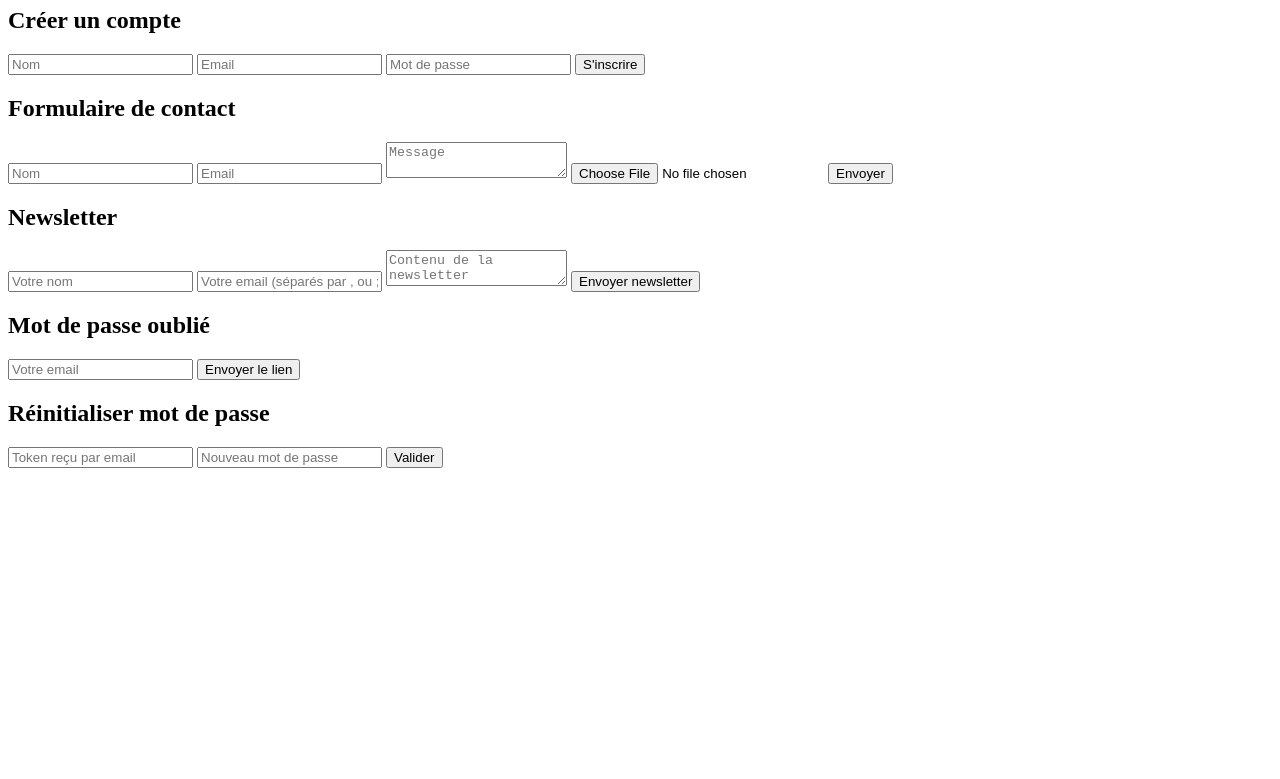
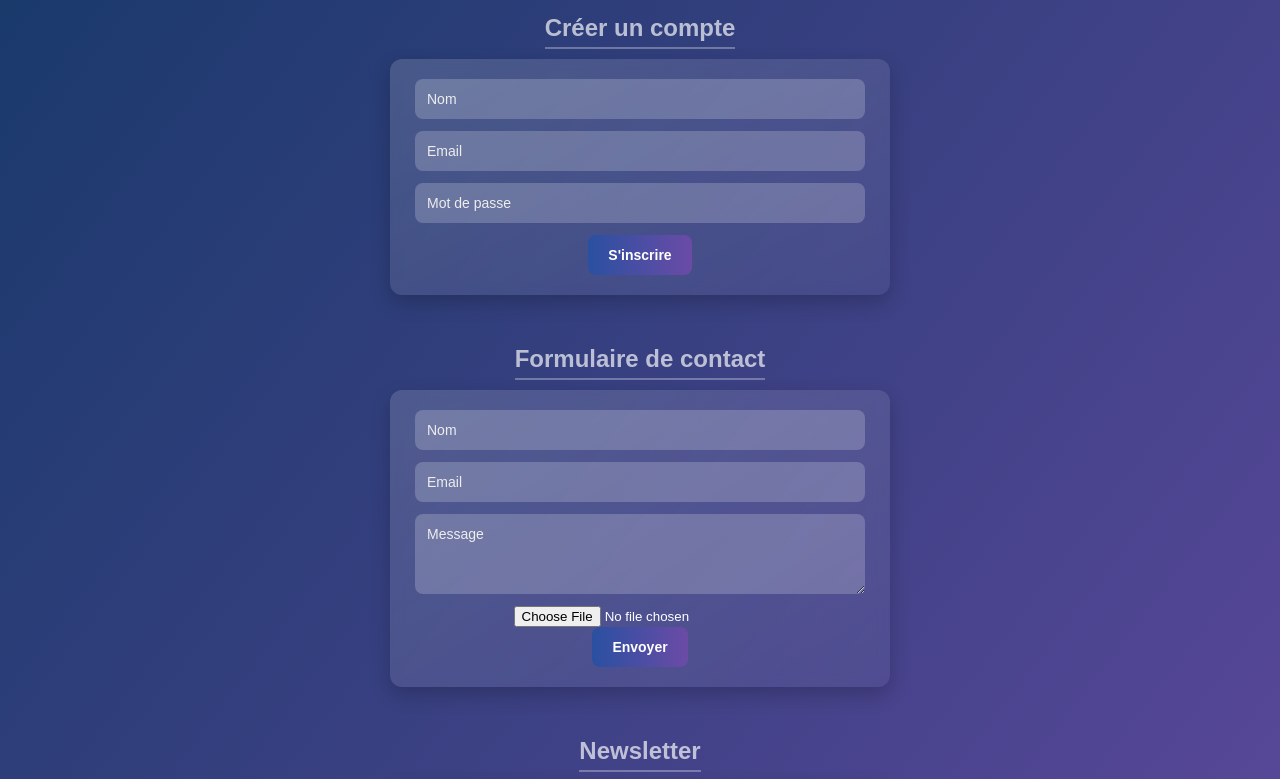
Before and after one commit to charlene631/tp-nodemailer, a website: page public/index.html in a window 1280 px wide. Shown: the part 73-852 px from the top of the page. Before the commit the page ends 800 px from the top, so only its background shows below. Drawn offline with Linux system fonts and the light colour scheme.

Commit message:
style.css

```diff
--- a/public/index.html
+++ b/public/index.html
@@ -3,6 +3,8 @@
 <head>
   <meta charset="UTF-8">
   <title>TP Nodemailer</title>
+  <link rel="stylesheet" href="style.css">
+
 </head>
 <body>
   <h1>TP Nodemailer</h1>
--- /dev/null
+++ b/public/style.css
@@ -0,0 +1,116 @@
+/* Reset basique */
+* {
+  box-sizing: border-box;
+  margin: 0;
+  padding: 0;
+  font-family: Arial, sans-serif;
+}
+
+/* Body avec dégradé linéaire */
+body {
+  background: linear-gradient(to bottom right, #18396a, #6b4ba6);
+  color: #fff;
+  display: flex;
+  flex-direction: column;
+  align-items: center;
+  justify-content: center;
+  min-height: 100vh;
+  margin: 0;
+  padding: 0;
+}
+
+/* Titres */
+h1 {
+  text-align: center;
+  margin-bottom: 30px;
+  color: #fffa;
+  text-shadow: 1px 1px 3px rgba(0,0,0,0.3);
+}
+
+h2 {
+  margin-top: 20px;
+  margin-bottom: 10px;
+  color: #fffa;
+  border-bottom: 2px solid rgba(255, 255, 255, 0.3);
+  padding-bottom: 5px;
+}
+
+/* Formulaires avec léger fond semi-transparent + dégradé */
+form {
+  background: linear-gradient(to bottom right, rgba(255,255,255,0.15), rgba(255,255,255,0.05));
+  padding: 20px 25px;
+  margin-bottom: 30px;
+  border-radius: 12px;
+  box-shadow: 0 8px 20px rgba(0,0,0,0.2);
+  max-width: 500px;
+  width: 100%;
+  backdrop-filter: blur(6px);
+}
+
+/* Centrer les boutons dans le formulaire */
+form {
+  display: flex;
+  flex-direction: column; /* garde les champs empilés verticalement */
+  align-items: center;    /* centre horizontalement tout le contenu */
+}
+
+
+/* Champs de saisie */
+input[type="text"],
+input[type="email"],
+input[type="password"],
+textarea {
+  width: 100%;
+  padding: 12px;
+  margin-bottom: 12px;
+  border: none;
+  border-radius: 8px;
+  font-size: 14px;
+  background: rgba(255,255,255,0.2);
+  color: #fff;
+}
+
+input::placeholder,
+textarea::placeholder {
+  color: #eee;
+}
+
+/* Textarea */
+textarea {
+  resize: vertical;
+  min-height: 80px;
+}
+
+/* Boutons avec dégradé et transition */
+button {
+  background: linear-gradient(to right, #2a50a1, #6b4ba6);
+  color: white;
+  border: none;
+  padding: 12px 20px;
+  border-radius: 8px;
+  cursor: pointer;
+  font-size: 14px;
+  font-weight: bold;
+  transition: all 0.3s ease;
+}
+
+button:hover {
+  filter: brightness(1.1);
+  transform: translateY(-2px);
+}
+
+/* Alert ou messages */
+.alert {
+  padding: 10px;
+  margin-bottom: 10px;
+  border-radius: 5px;
+  font-weight: bold;
+}
+.alert.success {
+  background-color: rgba(212, 237, 218, 0.8);
+  color: #155724;
+}
+.alert.error {
+  background-color: rgba(248, 215, 218, 0.8);
+  color: #721c24;
+}
```
